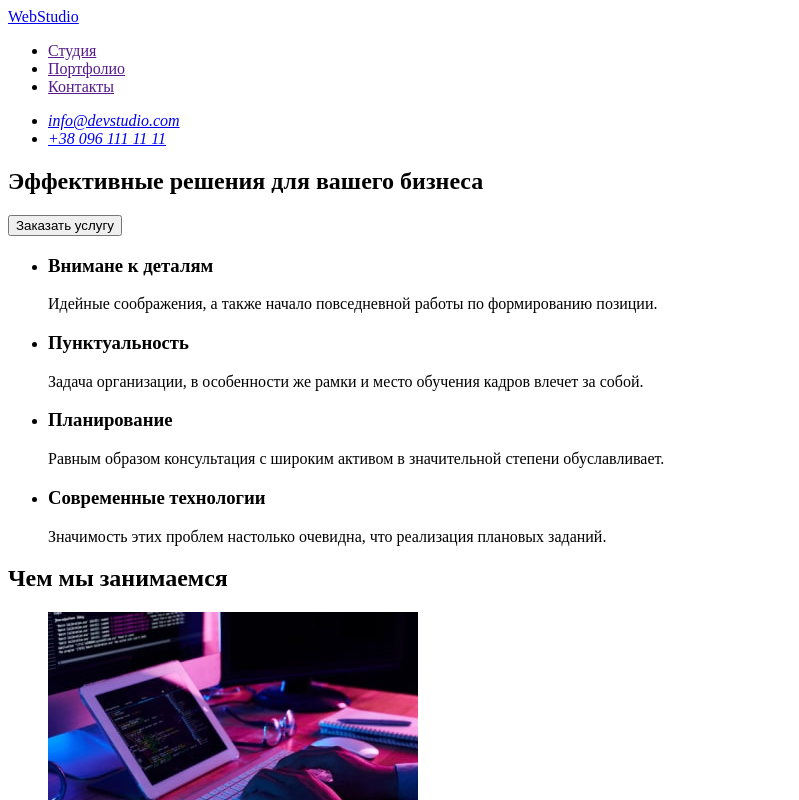
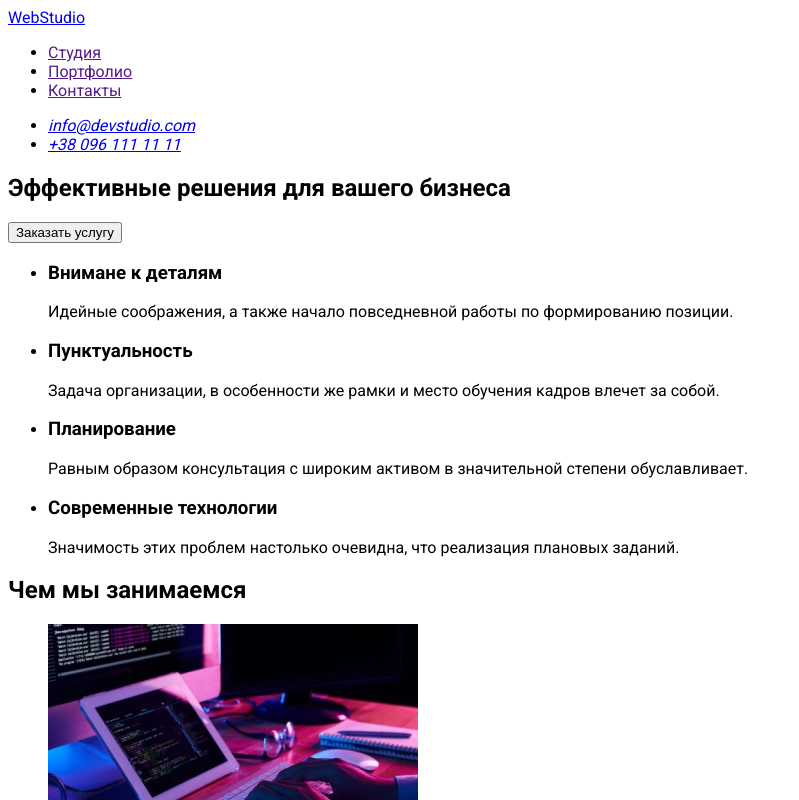
Before and after one commit to canon318i/goit-markup-hw-02, a plain HTML site: page index.html in a window 1280 px wide. Shown: the top 800 px of the page, without its empty margins (0-799 px from the left). Drawn offline with Linux system fonts and the light colour scheme.

Commit message:
Add linkі to fonts and styles

```diff
--- /dev/null
+++ b/css/styles.css
@@ -0,0 +1,11 @@
+:root {
+  --primary-header-color: #212121
+  --secondary-header-color: #000000
+  --primary-text-color: #757575
+  --secondary-text-color: #
+}
+
+body {
+  font-family: 'Raleway', sans-serif;
+  font-family: 'Roboto', sans-serif;
+}
--- a/index.html
+++ b/index.html
@@ -4,7 +4,11 @@
     <meta charset="UTF-8" />
     <meta http-equiv="X-UA-Compatible" content="IE=edge" />
     <meta name="viewport" content="width=device-width, initial-scale=1.0" />
-    <title>WebStudio</title>
+    <title>WebStudio - Main</title>
+    <link rel="stylesheet" href="./css/styles.css" />
+    <link rel="preconnect" href="https://fonts.googleapis.com">
+    <link rel="preconnect" href="https://fonts.gstatic.com" crossorigin>
+    <link href="https://fonts.googleapis.com/css2?family=Raleway:wght@700&family=Roboto:wght@400;500;700&display=swap" rel="stylesheet">
   </head>
 
   <body>
```
Also changed, not shown: portfolio.html (added, +17 -0 lines).
